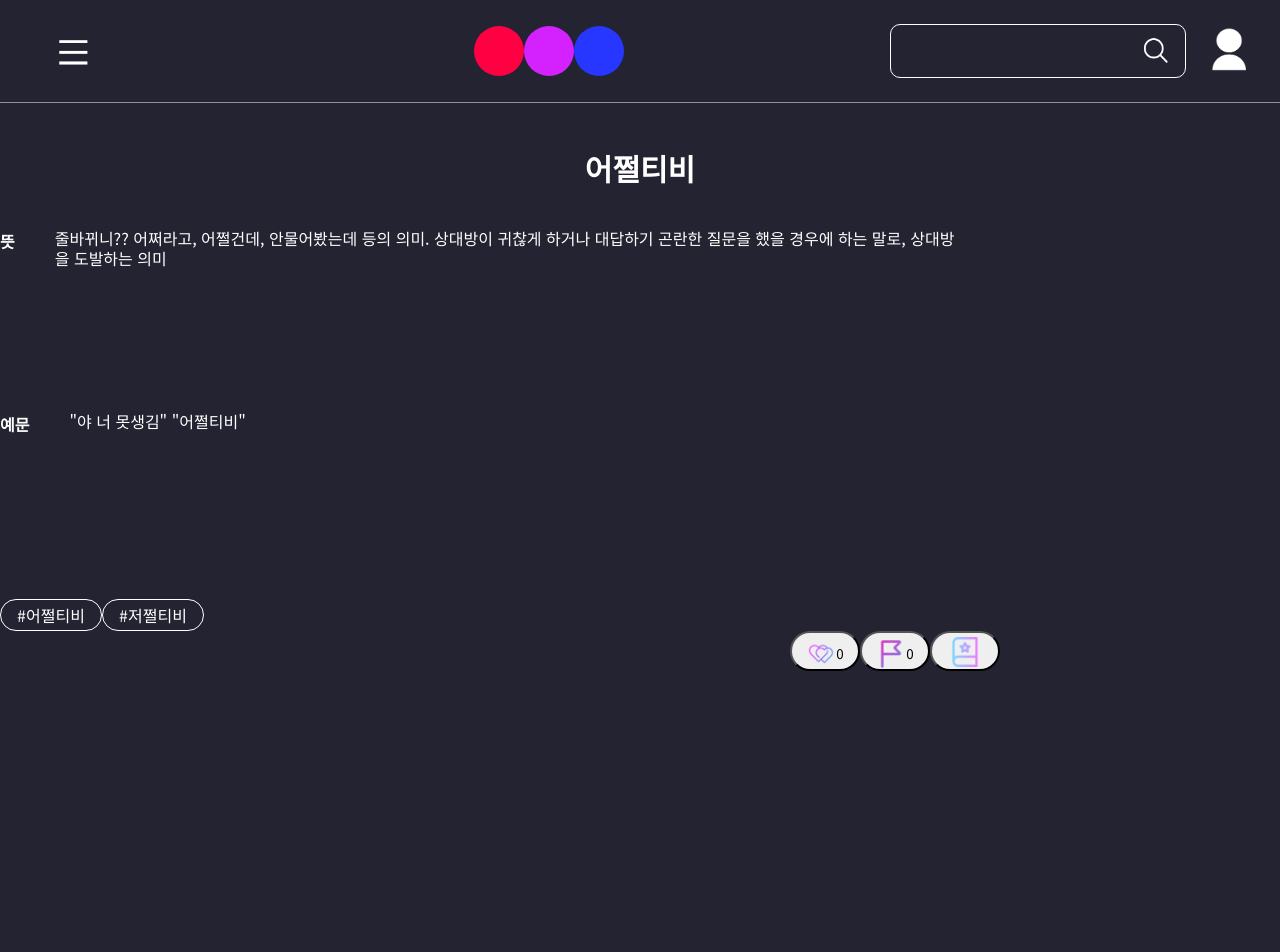
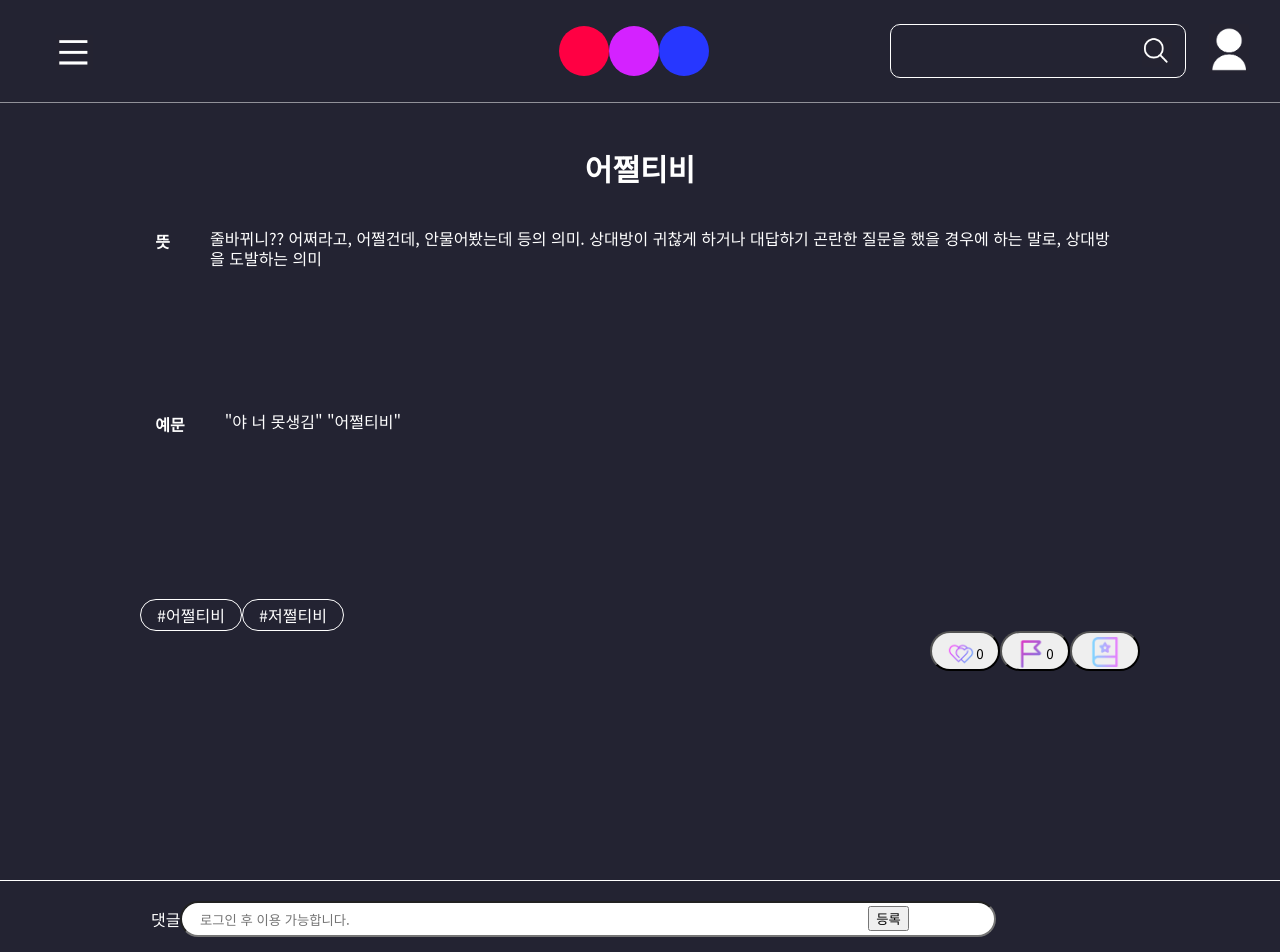
Before and after one commit to MEME-DICTIONARY/MEME-DICTIONARY, a React (Create React App) app: page /detail/word in a window 1280 px wide. Shown: the top 952 px of the page. Before the commit the page ends 800 px from the top, so only its background shows below. Built offline with nearby package versions, Linux system fonts and the light colour scheme.

Commit message:
카테고리 모달 위치, 헤더 위치, 용어 디테일 정렬 수정

```diff
--- a/src/assets/style/header.module.css
+++ b/src/assets/style/header.module.css
@@ -44,7 +44,7 @@ html {
 .categoryModal_content {
   position: fixed;
   background-color: white;
-  top: 120px;
+  top: 70px;
   left: 30px;
   border-radius: 10px;
   width: 197px;
--- a/src/component/Header.js
+++ b/src/component/Header.js
@@ -219,7 +219,7 @@ const StHamburgerImg = styled.img`
 const StCircleWrapper = styled.a`
   display: flex;
   width: fit-content;
-  margin-left: 120px;
+  margin-left: 290px;
 `;
 
 const StCircle1 = styled.div`
--- a/src/pages/DetailPage.jsx
+++ b/src/pages/DetailPage.jsx
@@ -13,7 +13,7 @@ function DetailPage() {
 
   useEffect(() => {
     console.log(params.type);
-  }, []);
+  });
 
   return (
     <>
@@ -72,6 +72,11 @@ function DetailPage() {
               ></StBookMarkImg>
             </StBottomBtn>
           </StButtonWrapper>
+          <StButtomWrapper>
+            <StCommentTitle>댓글 3개</StCommentTitle>
+            <StComment type="text" placeholder="  로그인 후 이용 가능합니다."></StComment>
+            <StCommentBtn>등록</StCommentBtn>
+          </StButtomWrapper>
         </StWordWrapper>
       ) : (
         <>
@@ -132,7 +137,12 @@ function DetailPage() {
   );
 }
 
-const StWordWrapper = styled.div``;
+const StWordWrapper = styled.div`
+  display: flex;
+  flex-direction: column;
+  justify-content: center;
+  align-items: center;
+`;
 
 const StWordInfo = styled.div`
   display: flex;
@@ -224,13 +234,6 @@ const StImgWrapper = styled.div`
   flex-direction: column;
   justify-content: center;
   align-items: center;
-
-  /*display: none;*/
-  ${(isWord) =>
-    isWord === false &&
-    css`
-      display: none;
-    `}
 `;
 
 const StBodyImg = styled.img`
```
